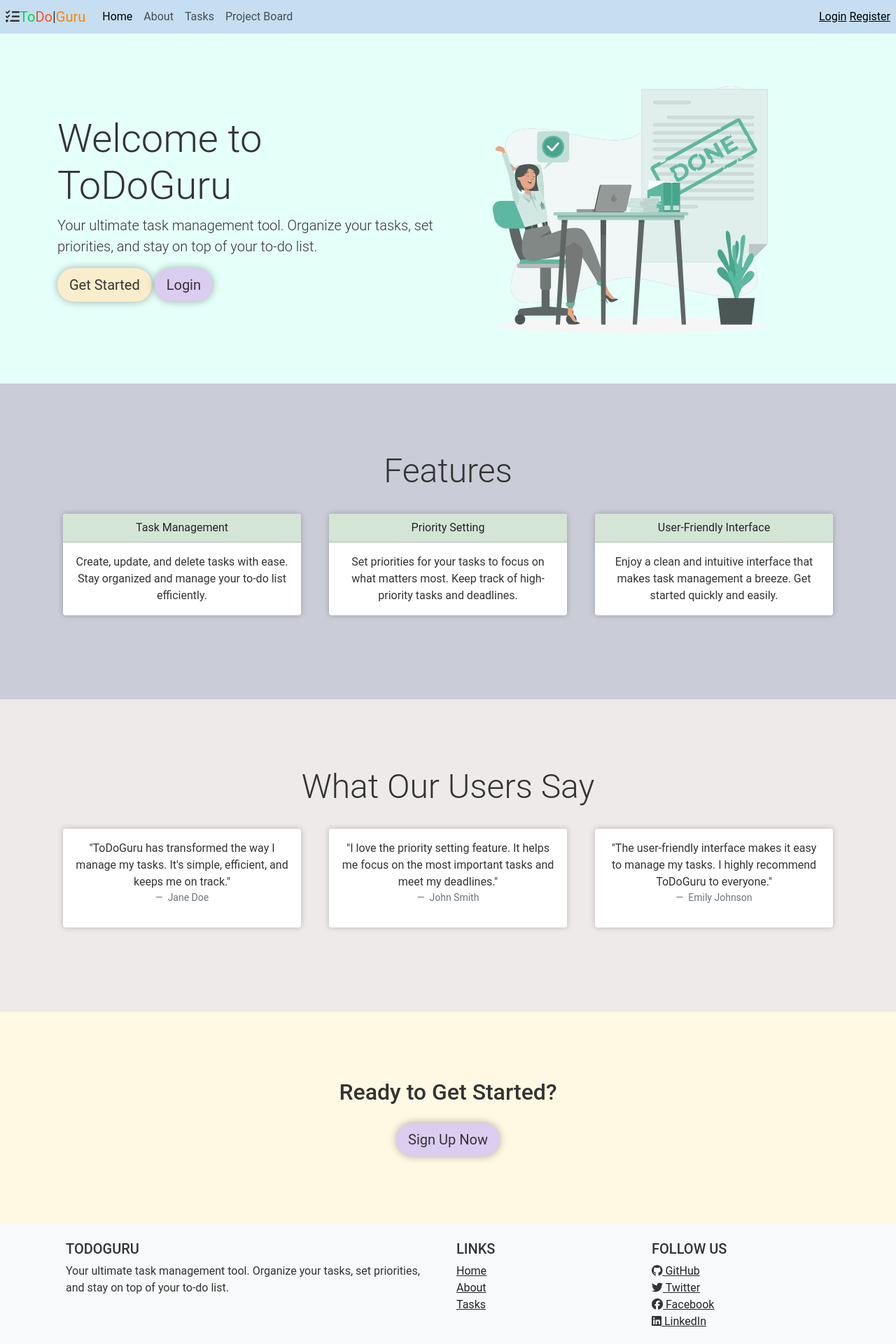
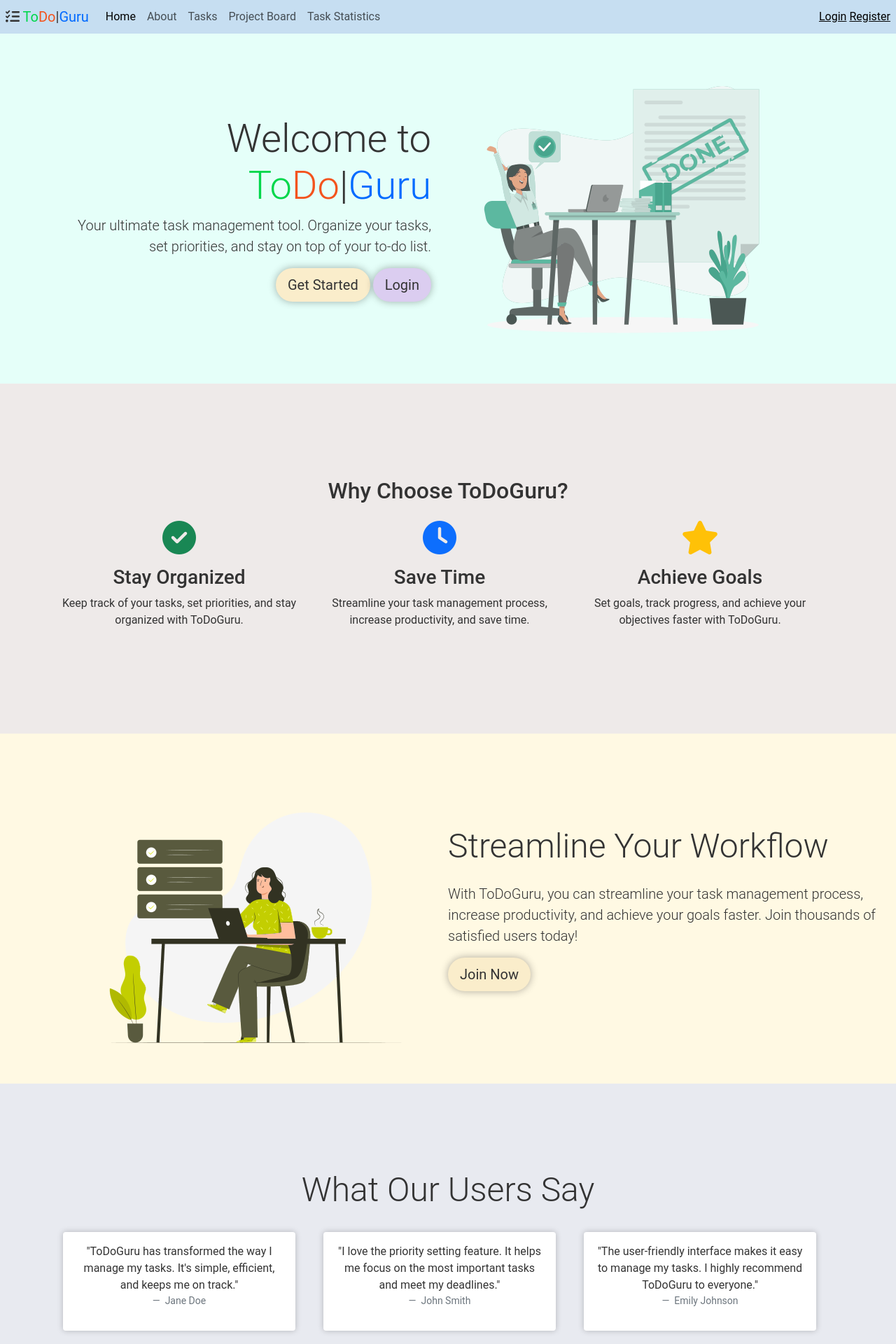
Before and after one commit to oscar-sabet/to-do-guru, a Django app: page / in a window 1280 px wide. Shown: the top 1920 px of the page at 70% size. Run offline with Django 4.2, Linux system fonts and the light colour scheme; some libraries are stand-ins or nearby versions.

Commit message:
add lots of stuff

```diff
--- a/static/css/styles.css
+++ b/static/css/styles.css
@@ -2,14 +2,14 @@
   --teal: #e5fff9;
   --beige: #f3f0e1;
   --green: #d5e5d5;
-  --blue: #caccd7;
+  --blue: #e8eaf0;
   --peach: #eeeae9;
   --orange: #f0a04b;
   --yellow: #fff9e3;
   --fg: #333;
   --bg: #ffffff;
   --border: #adb2d4;
-  --link: #91ddcf;
+  --link: #c6dbd7;
   --link-hover: #f0a04b;
   --red: #edcabf;
 
@@ -79,6 +79,18 @@
 .bg-8 {
   background-color: var(--red);
 }
+.brand-1 {
+  color: #00d74b;
+}
+.brand-2 {
+  color: #f3531d;
+}
+.brand-3 {
+  color: var(--fg);
+}
+.brand-4 {
+  color: #006aff;
+}
 
 *,
 body {
@@ -88,6 +100,8 @@ body {
   font-family: 'Roboto', sans-serif;
   /* margin: 0; */
   /* padding: 0; */
+  max-width: 100%;
+  /* overflow-x: hidden; */
 }
 
 #navbar.navbar {
@@ -103,22 +117,11 @@ body {
 #navbar-container * {
   background-color: var(--blue-pastel);
 }
-.brand-1 {
-  color: #00d74b;
-}
-.brand-2 {
-  color: #f3531d;
-}
-.brand-3 {
-  color: var(--fg);
-}
-.brand-4 {
-  color: #ff8400;
-}
 
 /* Generic */
 section {
   padding: 6rem 0;
+  height: 500px;
 }
 /* Cards */
 .card {
--- a/task/templates/task/base.html
+++ b/task/templates/task/base.html
@@ -33,7 +33,7 @@
         <!-- Navigation -->
         <nav id="navbar" class="navbar navbar-expand-lg navbar-light bg-white">
             <div id="navbar-container" class="container-fluid">
-                <a class="navbar-brand" href="{% url 'home' %}"><i class="fa-solid fa-list-check"> </i><span class="brand-1">To<span class="brand-2">Do</span><span class="brand-3">|<span class="brand-4">Guru</span></span></span></a>
+                <a class="navbar-brand" href="{% url 'home' %}"><i class="fa-solid fa-list-check"> </i><span class="brand-1">  To<span class="brand-2">Do</span><span class="brand-3">|<span class="brand-4">Guru</span></span></span></a>
                 <button class="navbar-toggler"
                         type="button"
                         data-bs-toggle="collapse"
@@ -65,6 +65,11 @@
                                aria-current="page"
                                href="{% url 'task_board' %}">Project Board</a>
                         </li>
+                        <li class="nav-item">
+                            <a class="nav-link {% if request.path == '/task_report/' %}active{% endif %}"
+                               aria-current="page"
+                               href="{% url 'task_report' %}">Task Statistics</a>
+                        </li>
                     </ul>
                     <span class="navbar-text text-muted">
                         {% if user.is_authenticated %}
--- a/task/templates/task/home.html
+++ b/task/templates/task/home.html
@@ -5,8 +5,10 @@
     <header class="bg-1 xpy-5">
         <div class="container">
             <div class="row align-items-center">
-                <div class="col-md-6">
-                    <h1 class="display-4">Welcome to ToDoGuru</h1>
+                <div class="col-md-6 text-end">
+                    <h1 class="display-4">
+                        Welcome to <span class="brand-1">  To<span class="brand-2">Do</span><span class="brand-3">|<span class="brand-4">Guru</span></span></span>
+                    </h1>
                     <p class="lead">
                         Your ultimate task management tool. Organize your tasks, set priorities, and stay on top of your to-do list.
                     </p>
@@ -21,44 +23,58 @@
             </div>
         </div>
     </header>
-    <section id="features" class="xpy-5 bg-5">
-        <div class="container">
-            <h2 class="text-center mb-4 display-5">Features</h2>
+    <section id="benefits" class="xpy-5 bg-3 d-flex align-items-center">
+        <div class="container text-center">
+            <h2 class="mb-4">Why Choose ToDoGuru?</h2>
             <div class="row">
                 <div class="col-lg-4">
-                    <div class="card mb-4">
-                        <div class="card-header text-center">Task Management</div>
-                        <div class="card-body text-center">
-                            <p class="card-text">
-                                Create, update, and delete tasks with ease. Stay organized and manage your to-do list efficiently.
-                            </p>
-                        </div>
-                    </div>
+                    <i class="fa-solid fa-check-circle fa-3x text-success mb-3"></i>
+                    <h3>Stay Organized</h3>
+                    <p>Keep track of your tasks, set priorities, and stay organized with ToDoGuru.</p>
                 </div>
                 <div class="col-lg-4">
-                    <div class="card mb-4">
-                        <div class="card-header text-center ">Priority Setting</div>
-                        <div class="card-body text-center">
-                            <p class="card-text">
-                                Set priorities for your tasks to focus on what matters most. Keep track of high-priority tasks and deadlines.
-                            </p>
-                        </div>
-                    </div>
+                    <i class="fa-solid fa-clock fa-3x text-primary mb-3"></i>
+                    <h3>Save Time</h3>
+                    <p>Streamline your task management process, increase productivity, and save time.</p>
                 </div>
                 <div class="col-lg-4">
-                    <div class="card mb-4">
-                        <div class="card-header text-center">User-Friendly Interface</div>
-                        <div class="card-body text-center">
-                            <p class="card-text">
-                                Enjoy a clean and intuitive interface that makes task management a breeze. Get started quickly and easily.
-                            </p>
-                        </div>
+                    <i class="fa-solid fa-star fa-3x text-warning mb-3"></i>
+                    <h3>Achieve Goals</h3>
+                    <p>Set goals, track progress, and achieve your objectives faster with ToDoGuru.</p>
+                </div>
+            </div>
+        </div>
+    </section>
+    <section id="about" class="py-0 bg-4 d-flex align-items-center">
+        <div class="streamline">
+            {% comment %} <h2 class="text-center mb-4 display-5">About Us</h2> {% endcomment %}
+            <div class="row">
+                <div class="col-md-6 text-end">
+                    <img src="{% static 'images/Todo-Cloud-Get-Organized-Working.png' %}"
+                         alt="streamline your workflow"
+                         class="img-fluid mb-6">
+                </div>
+                <div class="col-md-6 d-flex align-items-center">
+                    {% comment %} <h3>Who We Are</h3>
+                    <p>
+                        ToDoGuru is a task management tool designed to help you stay organized, set priorities, and achieve your goals. Our user-friendly interface makes it easy to manage your tasks and track your progress.
+                    </p>
+                    <h3>Our Mission</h3>
+                    <p>
+                        Our mission is to provide you with the tools you need to manage your tasks effectively and increase your productivity. We are committed to helping you achieve your objectives and reach your full potential.
+                    </p> {% endcomment %}
+                    <div>
+                        <h2 class=" mb-4 display-5">Streamline Your Workflow</h2>
+                        <p class="lead">
+                            With ToDoGuru, you can streamline your task management process, increase productivity, and achieve your goals faster. Join thousands of satisfied users today!
+                        </p>
+                        <a href="{% url 'register' %}" class="btn btn-custom-1 btn-lg">Join Now</a>
                     </div>
                 </div>
             </div>
         </div>
     </section>
-    <section id="testimonials" class="bg-3 xpy-5">
+    <section id="testimonials" class="bg-5 xpy-5 d-flex align-items-center">
         <div class="container">
             <h2 class="text-center mb-4 display-5">What Our Users Say</h2>
             <div class="row">
@@ -101,13 +117,50 @@
             </div>
         </div>
     </section>
-    <section id="cta" class="xpy-5 bg-4">
+    <section id="features" class="xpy-5 bg-6">
+        <div class="container">
+            <h2 class="text-center mb-4 display-5">Features</h2>
+            <div class="row">
+                <div class="col-lg-4">
+                    <div class="card mb-4">
+                        <div class="card-header text-center">Task Management</div>
+                        <div class="card-body text-center">
+                            <p class="card-text">
+                                Create, update, and delete tasks with ease. Stay organized and manage your to-do list efficiently.
+                            </p>
+                        </div>
+                    </div>
+                </div>
+                <div class="col-lg-4">
+                    <div class="card mb-4">
+                        <div class="card-header text-center ">Priority Setting</div>
+                        <div class="card-body text-center">
+                            <p class="card-text">
+                                Set priorities for your tasks to focus on what matters most. Keep track of high-priority tasks and deadlines.
+                            </p>
+                        </div>
+                    </div>
+                </div>
+                <div class="col-lg-4">
+                    <div class="card mb-4">
+                        <div class="card-header text-center">User-Friendly Interface</div>
+                        <div class="card-body text-center">
+                            <p class="card-text">
+                                Enjoy a clean and intuitive interface that makes task management a breeze. Get started quickly and easily.
+                            </p>
+                        </div>
+                    </div>
+                </div>
+            </div>
+        </div>
+    </section>
+    <section id="cta" class="xpy-5 bg-4 d-flex align-items-center">
         <div class="container text-center">
             <h2 class="mb-4">Ready to Get Started?</h2>
             <a href="{% url 'register' %}" class="btn btn-custom-2 btn-lg">Sign Up Now</a>
         </div>
     </section>
-    <footer class="bg-light text-center text-lg-start">
+    <footer class="bg-1 text-white text-center">
         <div class="container p-4">
             <div class="row">
                 <div class="col-lg-6 col-md-12 mb-4 mb-md-0">
@@ -147,6 +200,6 @@
                 </div>
             </div>
         </div>
-        <div class="text-center p-3 bg-dark text-white">© 2025 ToDoGuru. All rights reserved.</div>
+        <div class="text-center p-3">© 2025 ToDoGuru. All rights reserved.</div>
     </footer>
 {% endblock %}
--- a/task/urls.py
+++ b/task/urls.py
@@ -17,5 +17,6 @@ urlpatterns = [
         views.update_task_status,
         name="update_task_status",
     ),
+    path("task_report/", views.task_report, name="task_report"),
     path("summernote/", include("django_summernote.urls")),
 ]
--- a/task/views.py
+++ b/task/views.py
@@ -4,6 +4,10 @@ from .models import Task
 from .forms import TaskForm, LoginForm, RegistrationForm
 from django.contrib.auth.views import LoginView, LogoutView
 from django.contrib.auth import login
+import matplotlib.pyplot as plt
+import io
+import base64
+from django.db.models import Count
 
 # from django.contrib.auth.models import User
 from django.contrib.auth.decorators import login_required
@@ -28,6 +32,32 @@ def index(request):
 
     context = {"tasks": tasks, "form": form}
     return render(request, "task/tasks.html", context)
+
+
+# def task_board(request):
+#     status_filter = request.GET.get("status")
+#     priority_filter = request.GET.get("priority")
+#     due_date_filter = request.GET.get("due_date")
+
+#     tasks = Task.objects.filter(user=request.user)
+
+#     if status_filter:
+#         tasks = tasks.filter(status=status_filter)
+#     if priority_filter:
+#         tasks = tasks.filter(priority=priority_filter)
+#     if due_date_filter:
+#         tasks = tasks.filter(due_date=due_date_filter)
+
+#     not_started_tasks = tasks.filter(status="N")
+#     in_progress_tasks = tasks.filter(status="I")
+#     completed_tasks = tasks.filter(status="C")
+
+#     context = {
+#         "not_started_tasks": not_started_tasks,
+#         "in_progress_tasks": in_progress_tasks,
+#         "completed_tasks": completed_tasks,
+#     }
+#     return render(request, "task/task_board.html", context)
 
 
 @login_required
@@ -100,6 +130,66 @@ def register(request):
     return render(request, "task/register.html", {"form": form})
 
 
+@login_required
+def task_report(request):
+    tasks = Task.objects.filter(user=request.user)
+    status_counts = tasks.values("status").annotate(count=Count("status"))
+    priority_counts = tasks.values("priority").annotate(count=Count("priority"))
+    category_counts = tasks.values("category").annotate(count=Count("category"))
+
+    # Generate a pie chart for task status
+    status_labels = [
+        Task(status=status["status"]).get_status_display() for status in status_counts
+    ]
+    status_sizes = [status["count"] for status in status_counts]
+    plt.figure(figsize=(6, 6))
+    plt.pie(status_sizes, labels=status_labels, autopct="%1.1f%%", startangle=140)
+    plt.axis("equal")
+    status_chart = io.BytesIO()
+    plt.savefig(status_chart, format="png")
+    status_chart.seek(0)
+    status_chart_base64 = base64.b64encode(status_chart.read()).decode("utf-8")
+
+    # Generate a bar chart for task priority
+    priority_labels = [
+        Task(priority=priority["priority"]).get_priority_display()
+        for priority in priority_counts
+    ]
+    priority_sizes = [priority["count"] for priority in priority_counts]
+    plt.figure(figsize=(8, 6))
+    plt.bar(priority_labels, priority_sizes, color="skyblue")
+    plt.xlabel("Priority")
+    plt.ylabel("Count")
+    plt.title("Task Priority Distribution")
+    priority_chart = io.BytesIO()
+    plt.savefig(priority_chart, format="png")
+    priority_chart.seek(0)
+    priority_chart_base64 = base64.b64encode(priority_chart.read()).decode("utf-8")
+
+    # Generate a bar chart for task category
+    category_labels = [
+        Task(category=category["category"]).get_category_display()
+        for category in category_counts
+    ]
+    category_sizes = [category["count"] for category in category_counts]
+    plt.figure(figsize=(8, 6))
+    plt.bar(category_labels, category_sizes, color="lightgreen")
+    plt.xlabel("Category")
+    plt.ylabel("Count")
+    plt.title("Task Category Distribution")
+    category_chart = io.BytesIO()
+    plt.savefig(category_chart, format="png")
+    category_chart.seek(0)
+    category_chart_base64 = base64.b64encode(category_chart.read()).decode("utf-8")
+
+    context = {
+        "status_chart": status_chart_base64,
+        "priority_chart": priority_chart_base64,
+        "category_chart": category_chart_base64,
+    }
+    return render(request, "task/task_report.html", context)
+
+
 class CustomLoginView(LoginView):
     template_name = "task/login.html"
     authentication_form = LoginForm
```
Also changed, not shown: task/templates/task/task_report.html (added, +27 -0 lines), static/images/Todo-Cloud-Get-Organized-Working.png (added).
